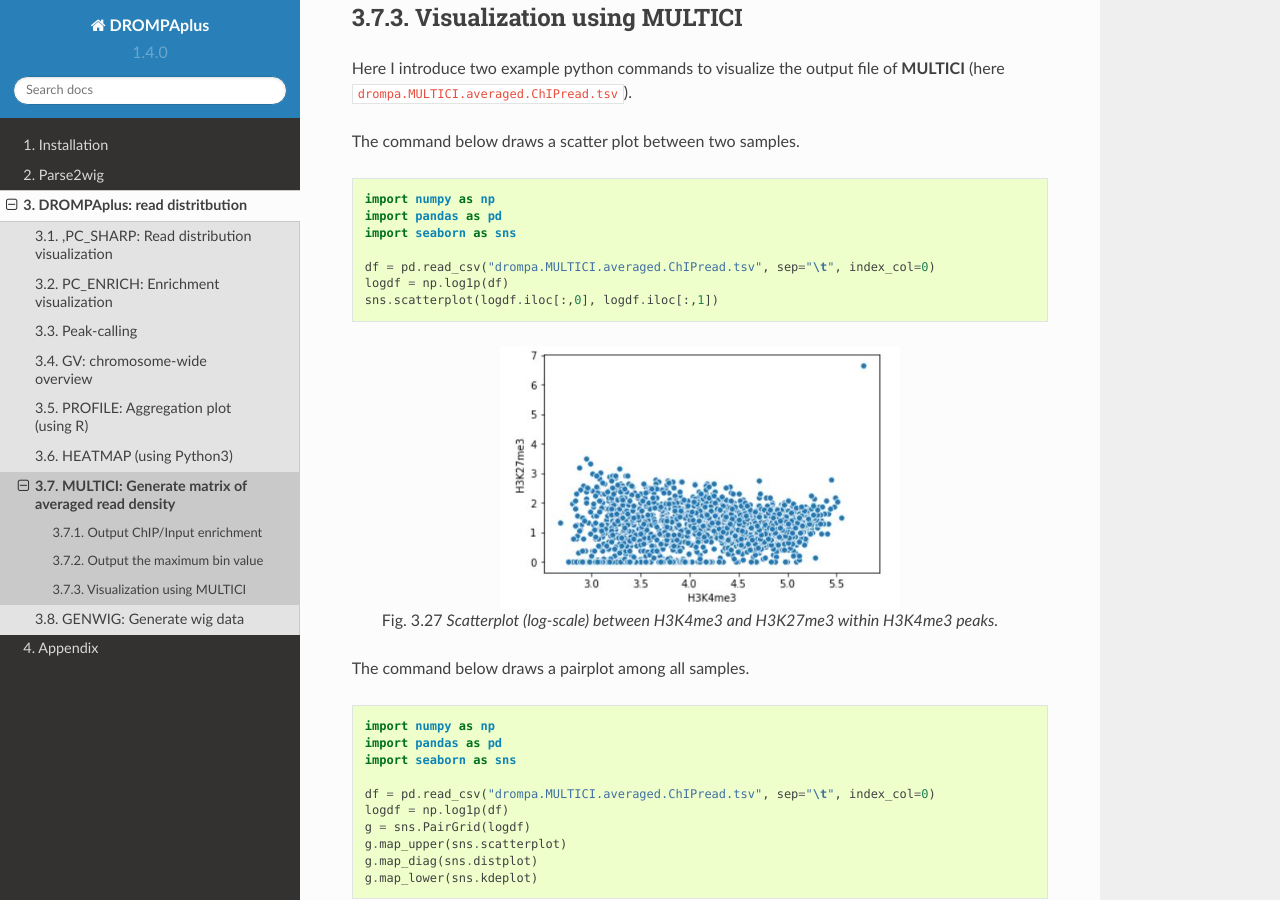
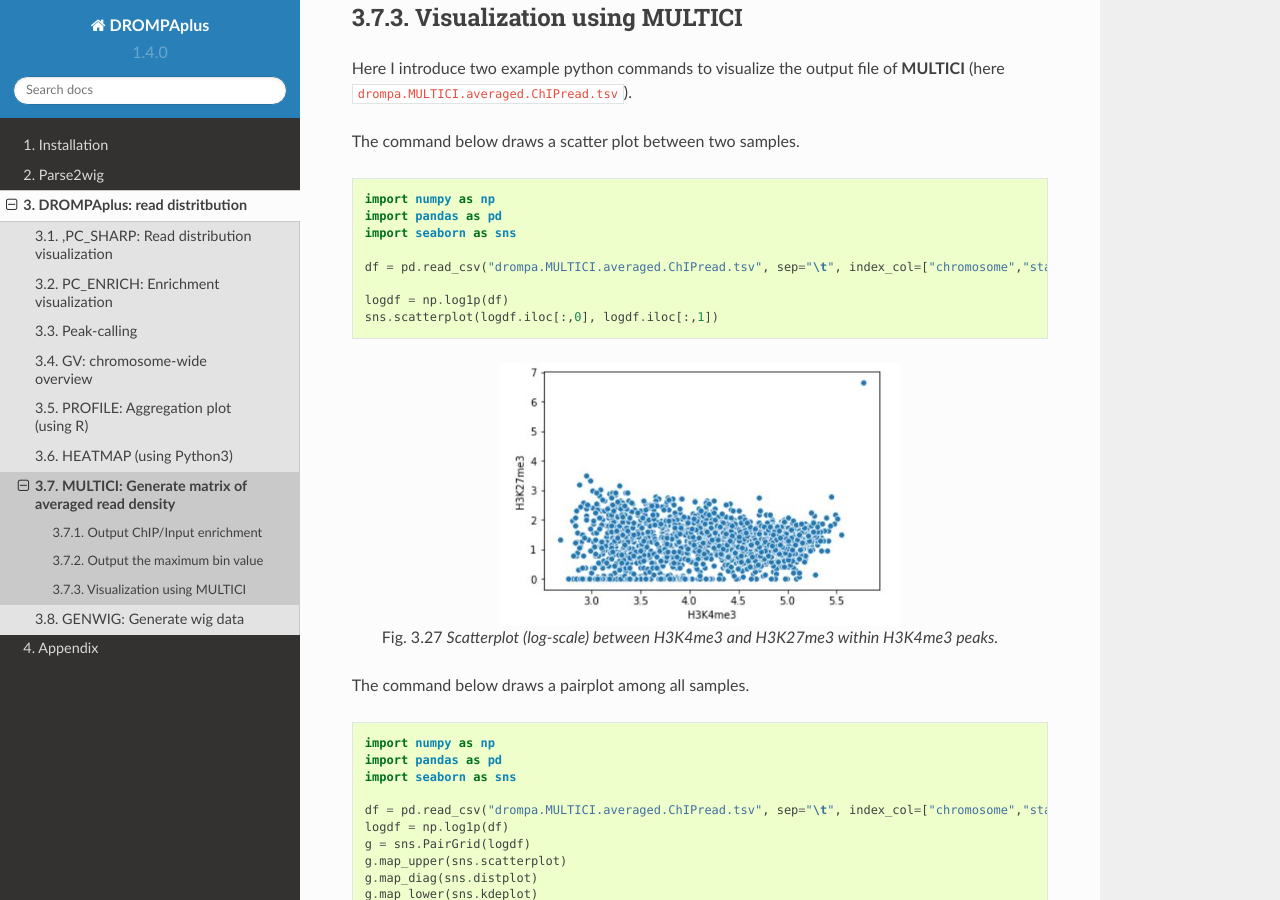
Before and after one commit to rnakato/DROMPAplus, a Sphinx documentation site: the page built from docs/content/drompa/MULTICI.rst, in a window 1280 px wide and 900 px high, scrolled down 1410 px. Built offline with Sphinx 7.4.7 and the Read the Docs theme 2.0.0, drawn with Linux system fonts in a browser that asks for light colours.

Commit message:
version 1.7.2

```diff
--- a/docs/content/drompa/MULTICI.rst
+++ b/docs/content/drompa/MULTICI.rst
@@ -69,7 +69,8 @@
      import pandas as pd
      import seaborn as sns
 
-     df = pd.read_csv("drompa.MULTICI.averaged.ChIPread.tsv", sep="\t", index_col=0)
+     df = pd.read_csv("drompa.MULTICI.averaged.ChIPread.tsv", sep="\t", index_col=["chromosome","start","end"])
+
      logdf = np.log1p(df)
      sns.scatterplot(logdf.iloc[:,0], logdf.iloc[:,1])
 
@@ -88,7 +89,7 @@
        import pandas as pd
        import seaborn as sns
 
-       df = pd.read_csv("drompa.MULTICI.averaged.ChIPread.tsv", sep="\t", index_col=0)
+       df = pd.read_csv("drompa.MULTICI.averaged.ChIPread.tsv", sep="\t", index_col=["chromosome","start","end"])
        logdf = np.log1p(df)
        g = sns.PairGrid(logdf)
        g.map_upper(sns.scatterplot)
```
